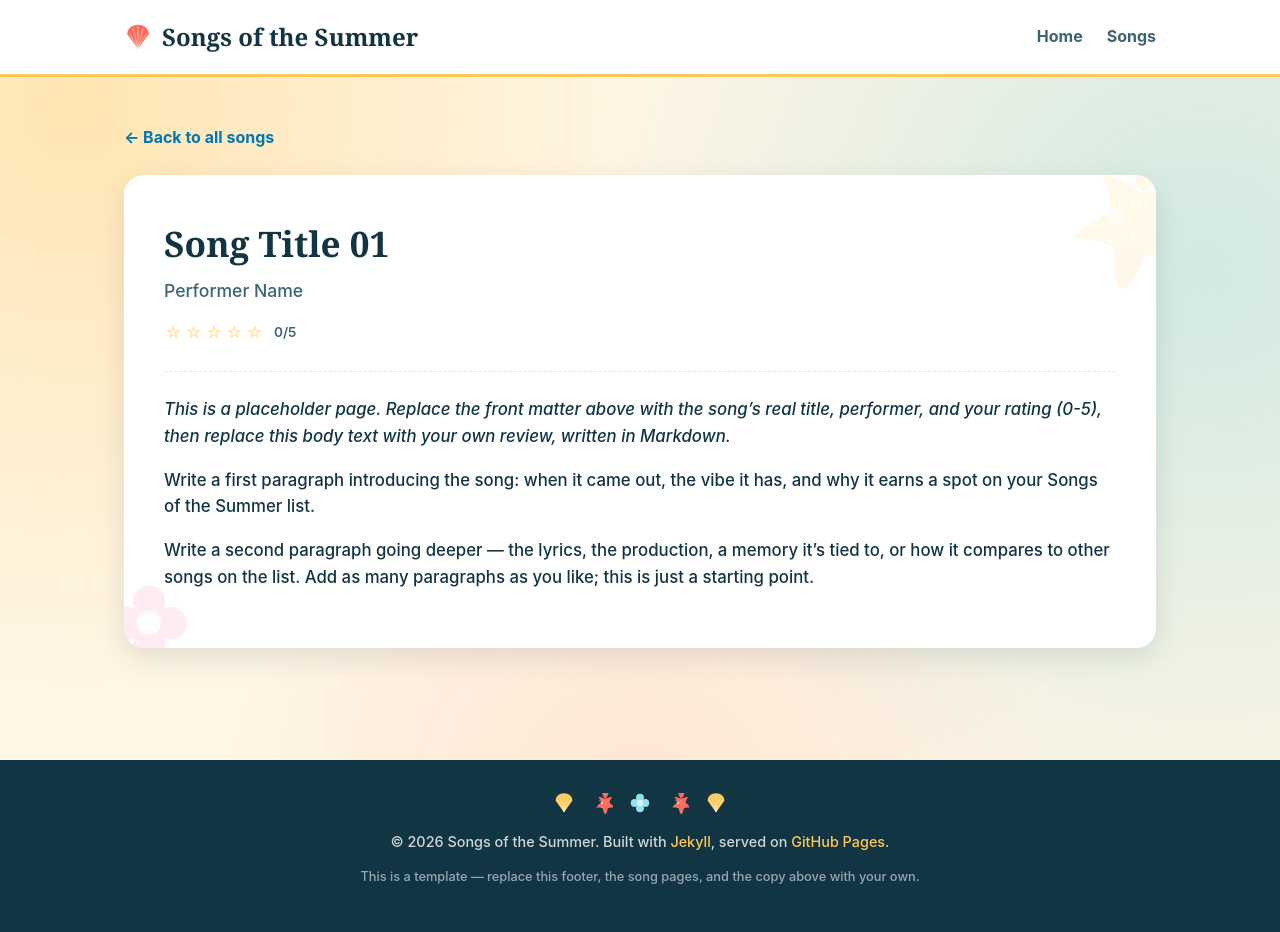
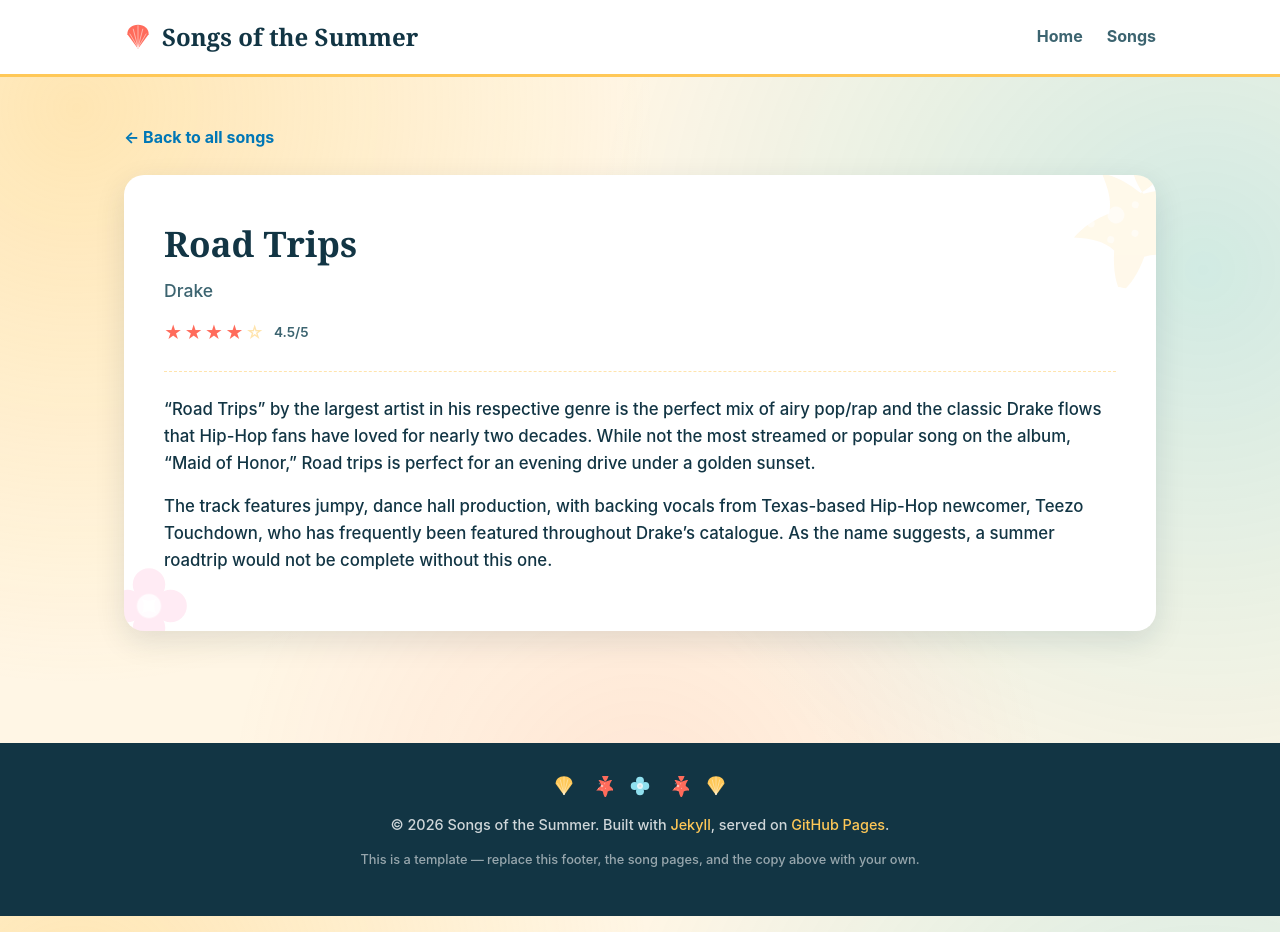
Before and after one commit to Jacobw23-Coder/songsofthesummer26, a Jekyll site: the page built from _songs/song-01.md, in a window 1280 px wide. Built offline with Jekyll 4.4.1, drawn with Linux system fonts in a browser that asks for light colours.

Commit message:
Modify song entry for 'Road Trips' by Drake
Updated song details and added a review for 'Road Trips' by Drake.

```diff
--- a/_songs/song-01.md
+++ b/_songs/song-01.md
@@ -1,17 +1,10 @@
 ---
 song_number: 1
-title: "Song Title 01"
-performer: "Performer Name"
-rating: 0
+title: "Road Trips"
+performer: "Drake"
+rating: 4.5
 ---
 
-_This is a placeholder page. Replace the front matter above with the song's real
-title, performer, and your rating (0-5), then replace this body text with your
-own review, written in Markdown._
+"Road Trips" by the largest artist in his respective genre is the perfect mix of airy pop/rap and the classic Drake flows that Hip-Hop fans have loved for nearly two decades. While not the most streamed or popular song on the album, "Maid of Honor," Road trips is perfect for an evening drive under a golden sunset.
 
-Write a first paragraph introducing the song: when it came out, the vibe it
-has, and why it earns a spot on your Songs of the Summer list.
-
-Write a second paragraph going deeper &mdash; the lyrics, the production, a
-memory it's tied to, or how it compares to other songs on the list. Add as
-many paragraphs as you like; this is just a starting point.
+The track features jumpy, dance hall production, with backing vocals from Texas-based Hip-Hop newcomer, Teezo Touchdown, who has frequently been featured throughout Drake's catalogue. As the name suggests, a summer roadtrip would not be complete without this one.
```
